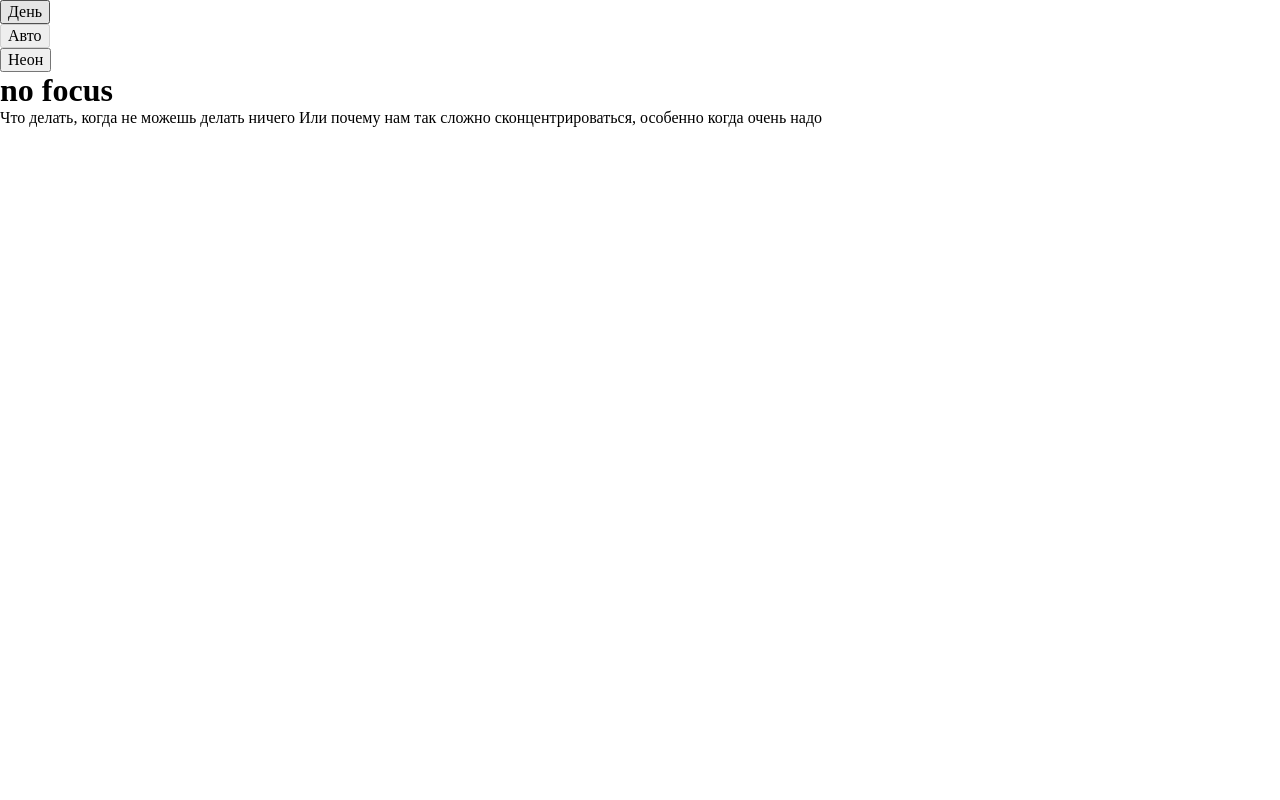
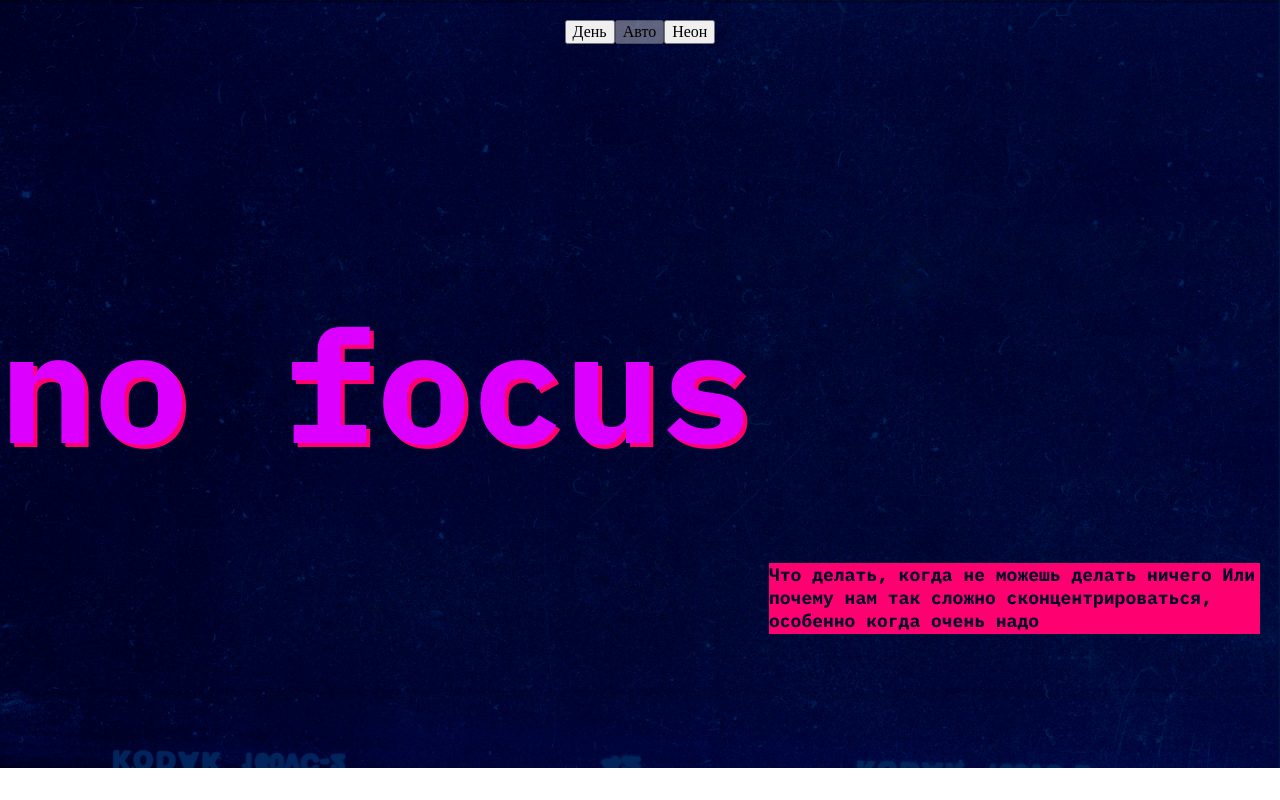
Before and after one commit to DKMFzF/slozhno-sosredotochitsya, a plain HTML site: page index.html in a window 1280 px wide. Drawn offline with Linux system fonts and the light colour scheme.

Commit message:
50% finish header

```diff
--- a/index.html
+++ b/index.html
@@ -4,17 +4,17 @@
     <meta charset="UTF-8" />
     <meta http-equiv="X-UA-Compatible" content="IE=edge" />
     <meta name="viewport" content="width=device-width, initial-scale=1.0" />
-    <meta name="color-scheme" content="dark light">
+    <meta name="color-scheme" content="dark light" />
     <meta name="discription" content="Сложно сосредоточиться" />
     <title>Сложно сосредоточиться</title>
-    <link rel="icon" href="./images/favicon.ico" sizes="any">
-    <link rel="icon" href="./images/favicon.svg" type="image/svg+xml">
-    <link rel="stylesheet" href="./fonts/fonts.css">
-    <link rel="stylesheet" href="./styles/variables.css">
-    <link rel="stylesheet" href="./styles/globals.css">
-    <link rel="stylesheet" href="./styles/style.css">
-    <link rel="stylesheet" href="./styles/dark.css">
-    <link rel="stylesheet" href="./styles/light.css">
+    <link rel="icon" href="./images/favicon.ico" sizes="any" />
+    <link rel="icon" href="./images/favicon.svg" type="image/svg+xml" />
+    <link rel="stylesheet" href="./fonts/fonts.css" />
+    <link rel="stylesheet" href="./styles/variables.css" />
+    <link rel="stylesheet" href="./styles/globals.css" />
+    <link rel="stylesheet" href="./styles/style.css" />
+    <link rel="stylesheet" href="./styles/dark.css" />
+    <link rel="stylesheet" href="./styles/light.css" />
   </head>
 
   <body class="page">
@@ -46,8 +46,10 @@
         </ul>
       </nav>
       <h1 class="header__title">no focus</h1>
-      <p class="header__paragraph">Что делать, когда не можешь делать ничего
-        Или почему нам так сложно сконцентрироваться, особенно когда очень надо</p>
+      <p class="header__subtitle-paragraph">
+        Что делать, когда не можешь делать ничего Или почему нам так сложно
+        сконцентрироваться, особенно когда очень надо
+      </p>
     </header>
 
     <main>
@@ -58,7 +60,7 @@
     </main>
 
     <footer>
-      <h1> </h1>
+      <h1></h1>
     </footer>
 
     <script src="./scripts/script.js"></script>
--- a/styles/style.css
+++ b/styles/style.css
@@ -3,3 +3,53 @@
 .page {
   /* сохраните в разметке и стилях класс page. На его основе работает скрипт. */
 }
+
+/* Шапка */
+.header {
+  max-width: 100%;
+  height: 768px;
+  display: grid;
+  grid-template-columns: 1fr;
+  grid-template-rows: repeat(3, 1fr);
+  background-color: black;
+  background-image: url('../images/cover-image-dark.png');
+  background-repeat: no-repeat;
+  background-size: cover;
+  background-position: center;
+  /* object-fit: cover; */
+}
+
+/* Меню шапки */
+.header__theme-menu {
+  margin-block-start: 20px;
+  justify-self: center;
+}
+
+.header__theme-menu-list {
+  display: flex;
+}
+
+/* Заголовок */
+.header__title {
+  align-self: center;
+  font-family: var(--all-font-family), sans-serif;
+  font-weight: bold;
+  font-size: 157px;
+  color: var(--header-title-color, blueviolet);
+  text-shadow: 4px 4px 0px var(--text-shadow-color, deeppink);
+}
+
+/* Параграф под шапкой*/
+.header__subtitle-paragraph {
+  margin-block-end: 83px;
+  margin-inline-end: 20px;
+  width: 491px;
+  height: 71px;
+  align-self: center;
+  font-family: var(--all-font-family), sans-serif;
+  font-weight: bold;
+  font-size: var(--text-font-size, 18px);
+  justify-self: end;
+  color: var(--subtitle-text-color, black);
+  background-color: var(--text-shadow-color, deeppink);
+}
--- a/styles/variables.css
+++ b/styles/variables.css
@@ -2,3 +2,11 @@
   Переменные для вашего проекта
   и их переопределение под различные устройства
 */
+:root {
+  /* Текст */
+  --all-font-family: 'IBM Plex mono', sans-serif;
+  --text-font-size: 18px;
+  --header-title-color: #DB00FF;
+  --text-shadow-color: #FF0070;
+  --subtitle-text-color: #000028;
+}
```
